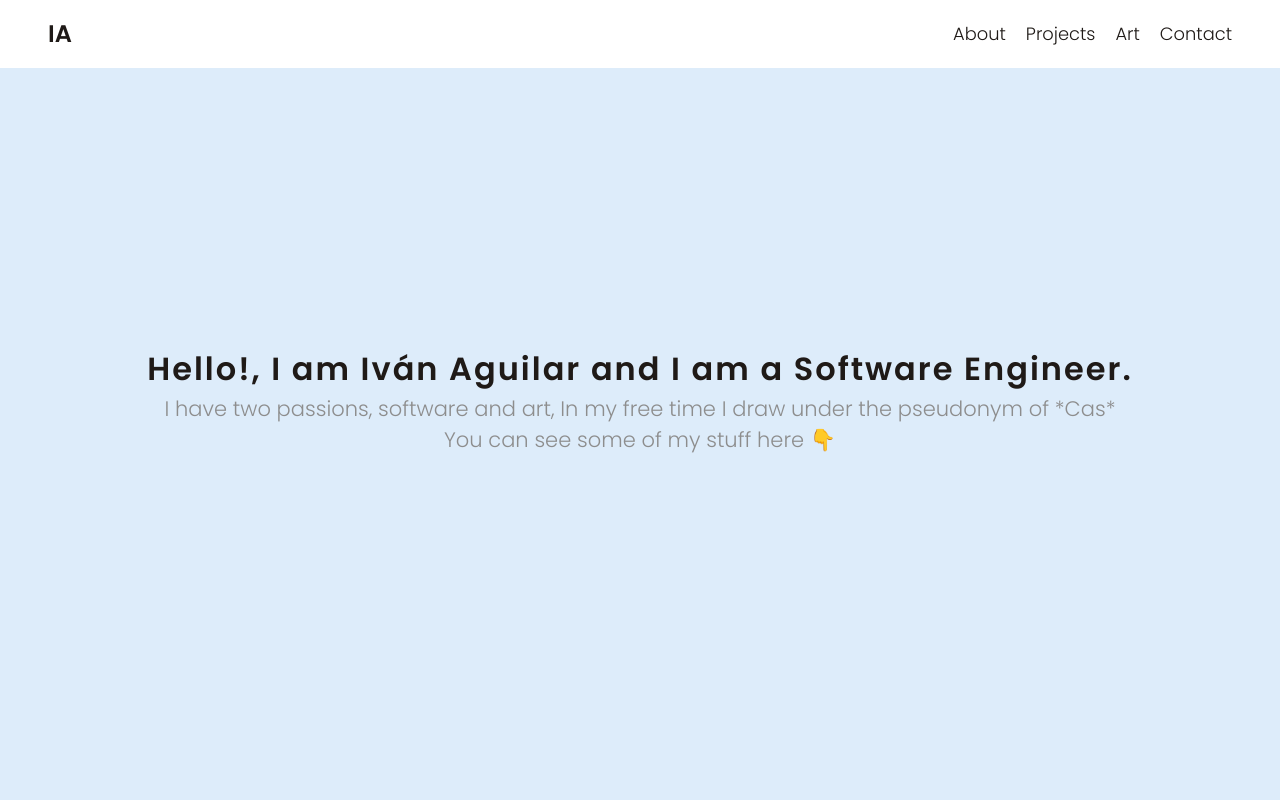
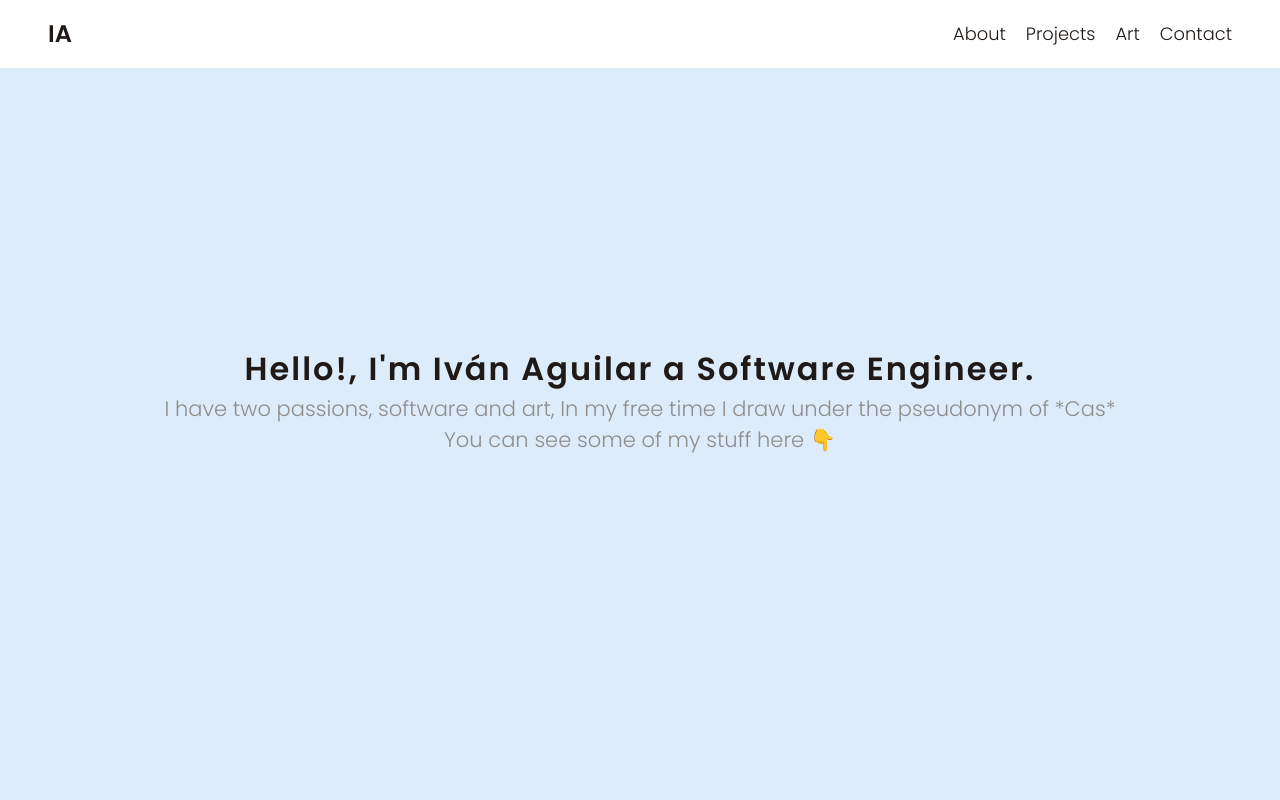
Before and after one commit to Ivan12273/Ivan12273.github.io, a plain HTML site: page index.html in a window 1280 px wide. Shown: the top 800 px of the page. Drawn offline with Linux system fonts and the light colour scheme.

Commit message:
Cambio de descripcion

```diff
--- a/index.html
+++ b/index.html
@@ -34,7 +34,7 @@
 </header>
 
 <section id="welcome-section" class="welcome-section">
-  <h1>Hello!, I am Iván Aguilar and I am a Software Engineer.</h1>
+  <h1>Hello!, I'm Iván Aguilar a Software Engineer.</h1>
   <p>I have two passions, software and art, In my free time I draw under the pseudonym of *Cas*</p>
   <p>You can see some of my stuff here 👇</p>
 </section>
```
